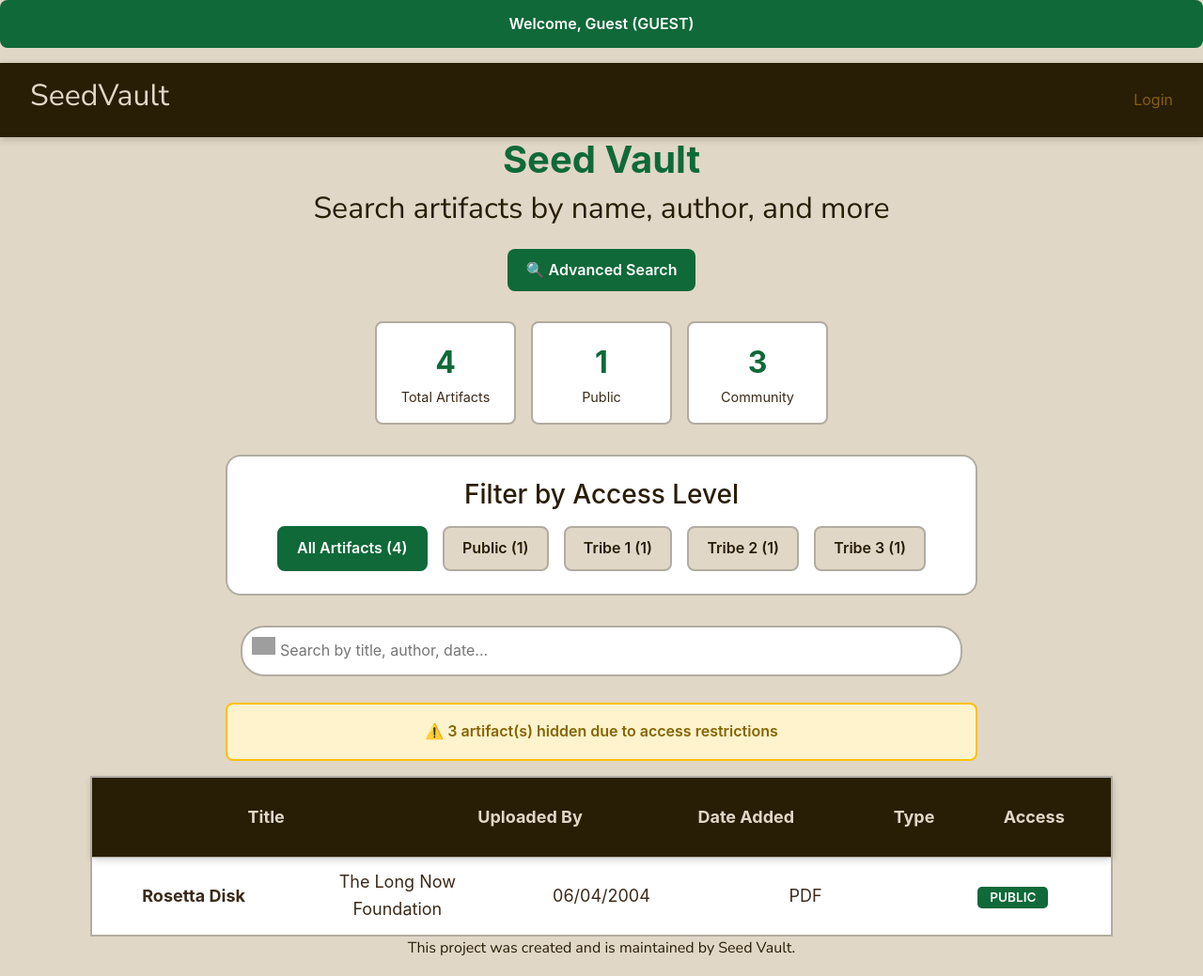
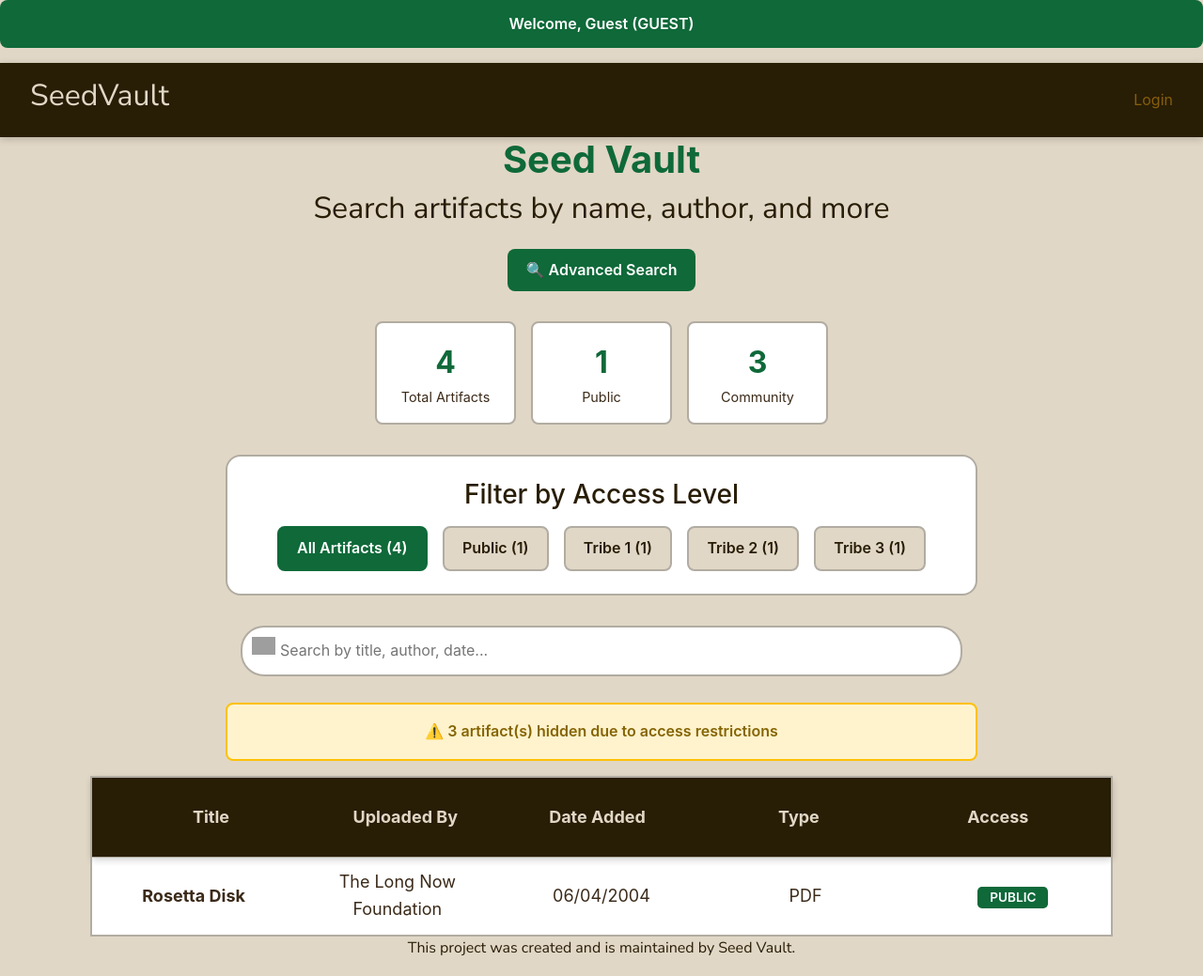
Before and after one commit to ahskihdus/seed-vault, a website: page seed.html in a window 1280 px wide. Shown: the whole page at 94% size. Drawn offline with nearby package versions, Linux system fonts and the light colour scheme; no server answers; grey boxes are pictures that could not be loaded.

Commit message:
table alignment fixed

```diff
--- a/seed.html
+++ b/seed.html
@@ -279,11 +279,11 @@ h1 {
   <table id="artTable" align="center" style="display: none;">
     <thead>
       <tr class="header">
-        <th style="width:30%">Title</th>
-        <th style="width:25%">Uploaded By</th>
-        <th style="width:20%">Date Added</th>
-        <th style="width:15%">Type</th>
-        <th style="width:10%">Access</th>
+        <th style="width:18.5%">Title</th>
+        <th style="width:20.5%">Uploaded By</th>
+        <th style="width:18%">Date Added</th>
+        <th style="width:22.5%">Type</th>
+        <th style="width:17.5%">Access</th>
       </tr>
     </thead>
     <tbody id="artifactTableBody">
```
